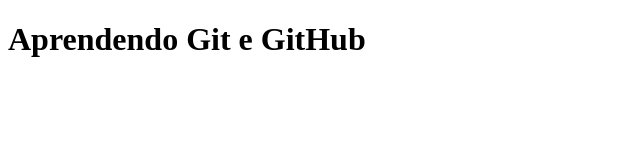
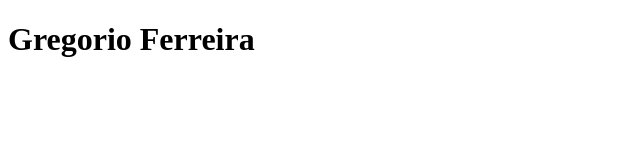
Before and after one commit to GregorioFerreira-hub/curso-git-gregorio-ferreira, a plain HTML site: page index.html in a window 1280 px wide. Shown: the whole page, without its empty margins (0-640 px from the left). Drawn offline with Linux system fonts and the light colour scheme.

Commit message:
Mudancas no codigo

```diff
--- a/index.html
+++ b/index.html
@@ -6,6 +6,6 @@
     <title>Git e GitHub</title>
 </head>
 <body>
-    <h1>Aprendendo Git e GitHub</h1>
+    <h1>Gregorio Ferreira</h1>
 </body>
 </html>
```
Also changed, not shown: 1 other file.
